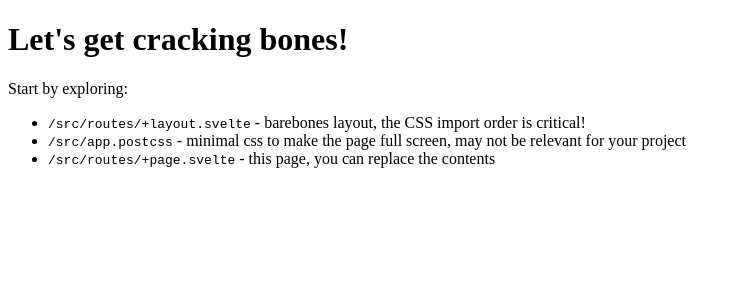
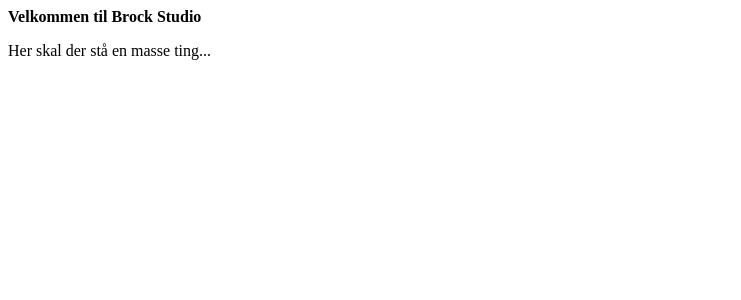
Before and after one commit to MrTobyWan/brock-studio, a SvelteKit app: page / in a window 1280 px wide. Shown: the top 300 px of the page, without its empty margins (0-741 px from the left). Built offline with nearby package versions, Linux system fonts and the light colour scheme.

Commit message:
Ændret tekst til at være mere aktuel

```diff
--- a/src/routes/+page.svelte
+++ b/src/routes/+page.svelte
@@ -1,24 +1,9 @@
 <script lang="ts">
 </script>
 
-<!-- YOU CAN DELETE EVERYTHING IN THIS PAGE -->
-
-<div class="container h-full mx-auto flex justify-center items-center">
-	<div class="space-y-5">
-		<h1 class="h1">Let's get cracking bones!</h1>
-		<p>Start by exploring:</p>
-		<ul>
-			<li>
-				<code class="code">/src/routes/+layout.svelte</code> - barebones layout, the CSS import order
-				is critical!
-			</li>
-			<li>
-				<code class="code">/src/app.postcss</code> - minimal css to make the page full screen, may not
-				be relevant for your project
-			</li>
-			<li>
-				<code class="code">/src/routes/+page.svelte</code> - this page, you can replace the contents
-			</li>
-		</ul>
+<div class="container mx-auto flex justify-center items-center">
+	<div class="p-10">
+		<strong class="h1">Velkommen til Brock Studio</strong>
 	</div>
 </div>
+<p class="flex justify-center">Her skal der stå en masse ting...</p>
```
